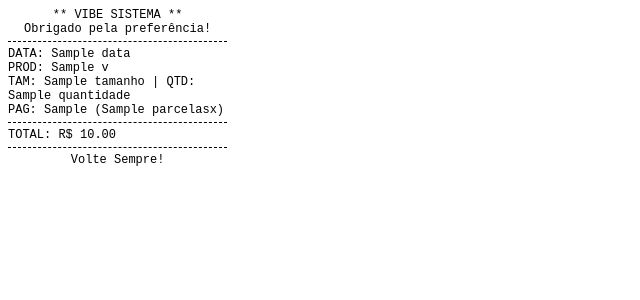
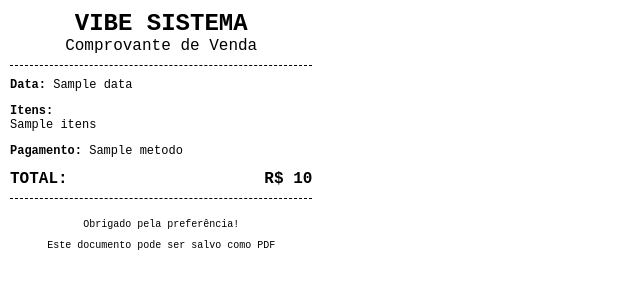
Before and after one commit to marcospb2016pb-eng/VIBE-SISTEMA, a Flask app: template templates/cupom.html in a window 1280 px wide. Shown: the top 300 px of the page, without its empty margins (0-640 px from the left). Run offline with Flask 3, Linux system fonts and the light colour scheme; the template is opened without the code that fills it: most values are stand-ins (such as "Sample title", 1, 10 or a date in 2020).

Commit message:
Update cupom.html

```diff
--- a/templates/cupom.html
+++ b/templates/cupom.html
@@ -1,26 +1,39 @@
 <!DOCTYPE html>
 <html>
 <head>
+    <meta charset="UTF-8">
+    <title>Cupom de Venda - VIBE</title>
     <style>
-        @media print { body { width: 58mm; } }
-        body { font-family: 'Courier New', monospace; width: 58mm; font-size: 12px; }
-        .text-center { text-align: center; }
-        .divider { border-top: 1px dashed #000; margin: 5px 0; }
+        body { font-family: 'Courier New', Courier, monospace; width: 80mm; margin: 0; padding: 10px; }
+        .header { text-align: center; border-bottom: 1px dashed #000; padding-bottom: 10px; }
+        .detalhes { font-size: 12px; margin-top: 10px; }
+        .footer { text-align: center; border-top: 1px dashed #000; margin-top: 10px; padding-top: 10px; font-size: 10px; }
+        .total { font-weight: bold; font-size: 16px; display: flex; justify-content: space-between; }
+        @media print {
+            .no-print { display: none; }
+            body { width: 100%; }
+        }
     </style>
 </head>
 <body onload="window.print()">
-    <div class="text-center">
-        ** VIBE SISTEMA **<br>
-        Obrigado pela preferência!
+    <div class="header">
+        <h2 style="margin:0;">VIBE SISTEMA</h2>
+        <p style="margin:0;">Comprovante de Venda</p>
     </div>
-    <div class="divider"></div>
-    DATA: {{ v.data }}<br>
-    PROD: {{ v.nome }}<br>
-    TAM: {{ v.tamanho }} | QTD: {{ v.quantidade }}<br>
-    PAG: {{ v.forma_pagamento }} ({{ v.parcelas }}x)<br>
-    <div class="divider"></div>
-    TOTAL: R$ {{ "%.2f"|format(v.valor_pago) }}<br>
-    <div class="divider"></div>
-    <div class="text-center">Volte Sempre!</div>
+
+    <div class="detalhes">
+        <p><b>Data:</b> {{ data }}</p>
+        <p><b>Itens:</b><br>{{ itens }}</p>
+        <p><b>Pagamento:</b> {{ metodo }}</p>
+        <div class="total">
+            <span>TOTAL:</span>
+            <span>R$ {{ total }}</span>
+        </div>
+    </div>
+
+    <div class="footer">
+        <p>Obrigado pela preferência!</p>
+        <p>Este documento pode ser salvo como PDF</p>
+    </div>
 </body>
 </html>
```
